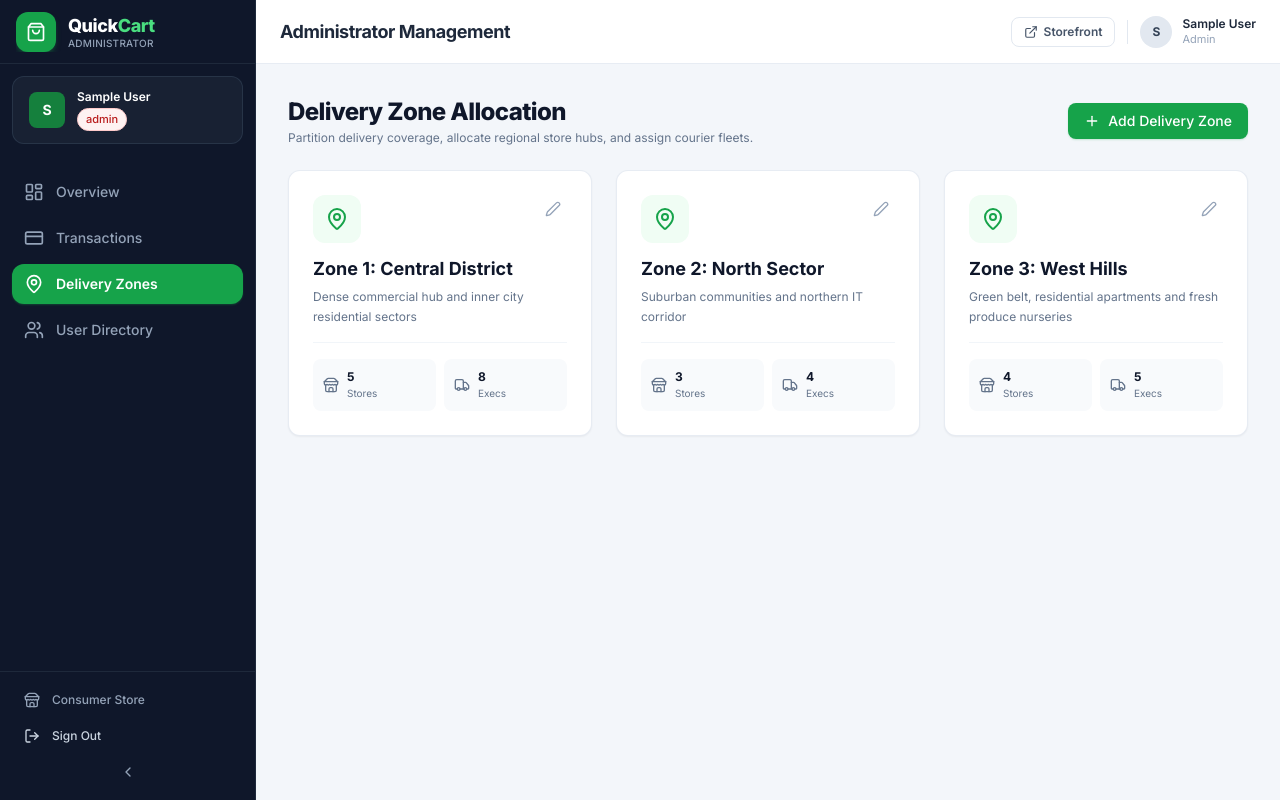
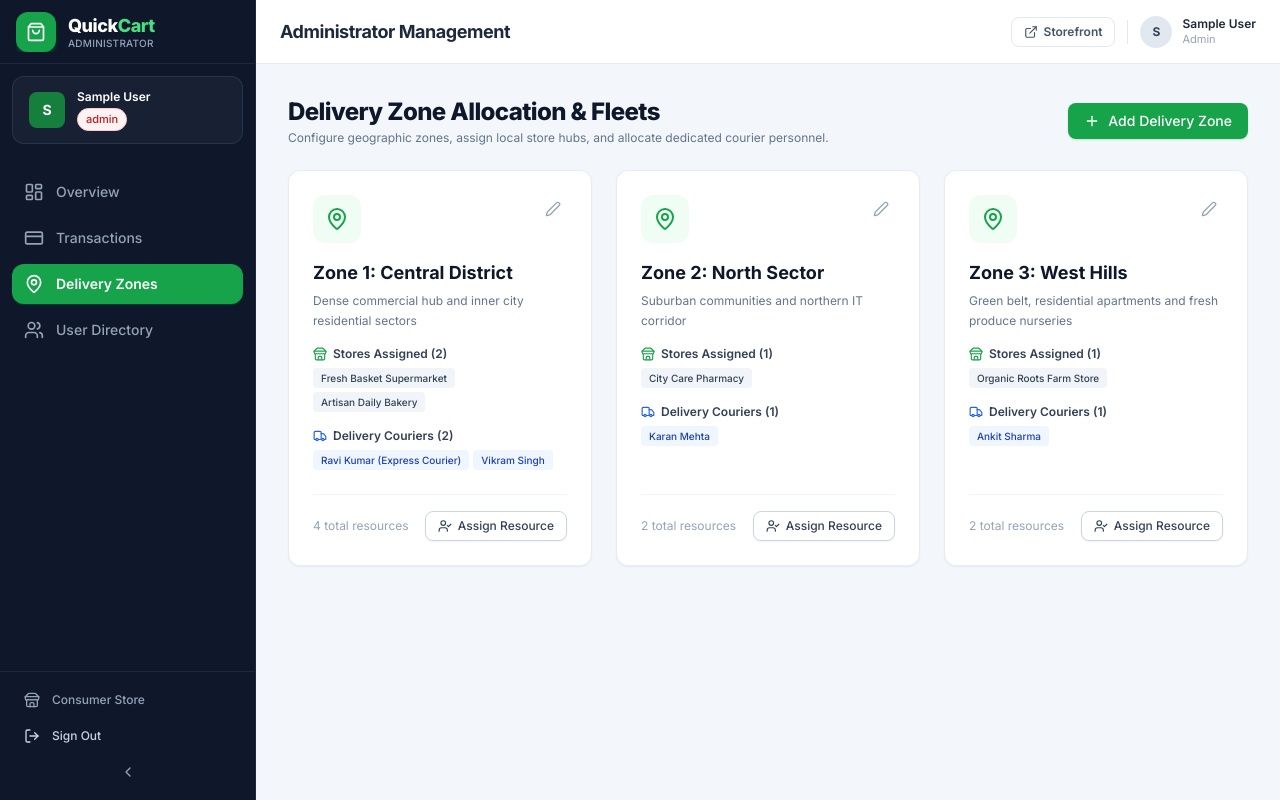
Before and after one commit to vidyasirdini-commits/quick_cart, a React (Vite) app in the folder client/: page /admin/zones in a window 1280 px wide. Built offline with nearby package versions, Linux system fonts and the light colour scheme; sample sign-in values are in the browser's storage.

Commit message:
feat(client): complete admin operations (/admin/dashboard, /admin/transactions, /admin/zones, /admin/users) and courier /delivery/tasks

```diff
--- a/client/src/pages/AdminTransactionsPage.jsx
+++ b/client/src/pages/AdminTransactionsPage.jsx
@@ -1,5 +1,5 @@
 import React, { useState } from 'react';
-import { Download, Search, Filter, CreditCard } from 'lucide-react';
+import { Download, Search, Calendar, Store, Filter } from 'lucide-react';
 import { DataTable, Button, Input, Select, Badge } from '../components';
 import { useToast } from '../components/Toast';
 import { formatCurrency, formatDate } from '../utils';
@@ -34,7 +34,7 @@ const INITIAL_TRANSACTIONS = [
   },
   {
     id: 'ord-518290',
-    created_at: new Date(Date.now() - 1000 * 60 * 60 * 12).toISOString(),
+    created_at: new Date(Date.now() - 1000 * 60 * 60 * 26).toISOString(),
     customer: 'Michael Chang',
     store_name: 'Organic Roots Farm Store',
     zone: 'West Hills',
@@ -43,7 +43,7 @@ const INITIAL_TRANSACTIONS = [
   },
   {
     id: 'ord-402911',
-    created_at: new Date(Date.now() - 1000 * 60 * 60 * 18).toISOString(),
+    created_at: new Date(Date.now() - 1000 * 60 * 60 * 48).toISOString(),
     customer: 'Priya Sharma',
     store_name: 'Fresh Basket Supermarket',
     zone: 'Central District',
@@ -52,7 +52,7 @@ const INITIAL_TRANSACTIONS = [
   },
   {
     id: 'ord-391024',
-    created_at: new Date(Date.now() - 1000 * 60 * 60 * 22).toISOString(),
+    created_at: new Date(Date.now() - 1000 * 60 * 60 * 72).toISOString(),
     customer: 'James Wilson',
     store_name: 'Artisan Daily Bakery',
     zone: 'Central District',
@@ -65,7 +65,9 @@ export const AdminTransactionsPage = () => {
   const [transactions, setTransactions] = useState(INITIAL_TRANSACTIONS);
   const [searchTerm, setSearchTerm] = useState('');
   const [selectedZone, setSelectedZone] = useState('all');
+  const [selectedStore, setSelectedStore] = useState('all');
   const [selectedStatus, setSelectedStatus] = useState('all');
+  const [dateFilter, setDateFilter] = useState('all'); // 'all', 'today', 'week', 'month'
   const toast = useToast();
 
   const filteredTransactions = transactions.filter((t) => {
@@ -73,9 +75,24 @@ export const AdminTransactionsPage = () => {
       t.id.toLowerCase().includes(searchTerm.toLowerCase()) ||
       t.customer.toLowerCase().includes(searchTerm.toLowerCase()) ||
       t.store_name.toLowerCase().includes(searchTerm.toLowerCase());
+
     const matchesZone = selectedZone === 'all' || t.zone === selectedZone;
+    const matchesStore = selectedStore === 'all' || t.store_name === selectedStore;
     const matchesStatus = selectedStatus === 'all' || t.status === selectedStatus;
-    return matchesSearch && matchesZone && matchesStatus;
+
+    let matchesDate = true;
+    const orderDate = new Date(t.created_at).getTime();
+    const now = Date.now();
+
+    if (dateFilter === 'today') {
+      matchesDate = now - orderDate <= 1000 * 60 * 60 * 24;
+    } else if (dateFilter === 'week') {
+      matchesDate = now - orderDate <= 1000 * 60 * 60 * 24 * 7;
+    } else if (dateFilter === 'month') {
+      matchesDate = now - orderDate <= 1000 * 60 * 60 * 24 * 30;
+    }
+
+    return matchesSearch && matchesZone && matchesStore && matchesStatus && matchesDate;
   });
 
   const exportToCSV = () => {
@@ -96,7 +113,10 @@ export const AdminTransactionsPage = () => {
     const encodedUri = encodeURI(csvContent);
     const link = document.createElement('a');
     link.setAttribute('href', encodedUri);
-    link.setAttribute('download', `quickcart_transactions_${new Date().toISOString().slice(0, 10)}.csv`);
+    link.setAttribute(
+      'download',
+      `quickcart_transactions_${new Date().toISOString().slice(0, 10)}.csv`
+    );
     document.body.appendChild(link);
     link.click();
     document.body.removeChild(link);
@@ -155,7 +175,7 @@ export const AdminTransactionsPage = () => {
             Transaction Ledger & Audits
           </h1>
           <p className="text-xs text-slate-500 mt-0.5">
-            Complete financial records, payment logs, and zone fulfillment transactions.
+            Filterable historical orders, zone receipts, payment sums, and CSV ledger export.
           </p>
         </div>
 
@@ -164,23 +184,39 @@ export const AdminTransactionsPage = () => {
           onClick={exportToCSV}
           leftIcon={<Download className="h-4 w-4" />}
         >
-          Export CSV
+          Export CSV ({filteredTransactions.length})
         </Button>
       </div>
 
-      {/* Filters Bar */}
-      <div className="flex flex-col lg:flex-row items-center justify-between gap-3 bg-white p-4 rounded-xl border border-slate-200/80 shadow-xs">
-        <div className="w-full lg:w-72">
+      {/* Comprehensive Filters Bar (Date, Zone, Store, Status) */}
+      <div className="bg-white p-4 rounded-xl border border-slate-200/80 shadow-xs space-y-3">
+        <div className="grid grid-cols-1 sm:grid-cols-2 lg:grid-cols-5 gap-3">
+          {/* Search */}
+          <div className="lg:col-span-1">
             <Input
-            placeholder="Search order ID, store, customer..."
+              placeholder="Search ID, customer..."
               value={searchTerm}
               onChange={(e) => setSearchTerm(e.target.value)}
               leftIcon={<Search className="h-4 w-4" />}
             />
           </div>
 
-        <div className="flex flex-col sm:flex-row items-center gap-3 w-full lg:w-auto">
-          <div className="w-full sm:w-48">
+          {/* Date Filter */}
+          <div>
+            <Select
+              value={dateFilter}
+              onChange={(e) => setDateFilter(e.target.value)}
+              options={[
+                { value: 'all', label: 'All Dates' },
+                { value: 'today', label: 'Past 24 Hours' },
+                { value: 'week', label: 'Last 7 Days' },
+                { value: 'month', label: 'Last 30 Days' },
+              ]}
+            />
+          </div>
+
+          {/* Zone Filter */}
+          <div>
             <Select
               value={selectedZone}
               onChange={(e) => setSelectedZone(e.target.value)}
@@ -193,7 +229,23 @@ export const AdminTransactionsPage = () => {
             />
           </div>
 
-          <div className="w-full sm:w-48">
+          {/* Store Filter */}
+          <div>
+            <Select
+              value={selectedStore}
+              onChange={(e) => setSelectedStore(e.target.value)}
+              options={[
+                { value: 'all', label: 'All Stores' },
+                { value: 'Fresh Basket Supermarket', label: 'Fresh Basket' },
+                { value: 'Artisan Daily Bakery', label: 'Artisan Bakery' },
+                { value: 'City Care Pharmacy', label: 'City Care Pharmacy' },
+                { value: 'Organic Roots Farm Store', label: 'Organic Roots' },
+              ]}
+            />
+          </div>
+
+          {/* Status Filter */}
+          <div>
             <Select
               value={selectedStatus}
               onChange={(e) => setSelectedStatus(e.target.value)}
--- a/client/src/pages/AdminZonesPage.jsx
+++ b/client/src/pages/AdminZonesPage.jsx
@@ -1,6 +1,6 @@
 import React, { useState } from 'react';
-import { MapPin, Plus, Store, Truck, Edit2 } from 'lucide-react';
-import { Card, Button, Input, Modal, Badge } from '../components';
+import { MapPin, Plus, Store, Truck, Edit2, UserCheck, ShieldCheck } from 'lucide-react';
+import { Card, Button, Input, Modal, Badge, Select } from '../components';
 import { useToast } from '../components/Toast';
 
 const INITIAL_ZONES = [
@@ -8,67 +8,126 @@ const INITIAL_ZONES = [
     id: '1',
     name: 'Zone 1: Central District',
     description: 'Dense commercial hub and inner city residential sectors',
-    stores_count: 5,
-    delivery_execs_count: 8,
+    stores: ['Fresh Basket Supermarket', 'Artisan Daily Bakery'],
+    delivery_execs: ['Ravi Kumar (Express Courier)', 'Vikram Singh'],
   },
   {
     id: '2',
     name: 'Zone 2: North Sector',
     description: 'Suburban communities and northern IT corridor',
-    stores_count: 3,
-    delivery_execs_count: 4,
+    stores: ['City Care Pharmacy'],
+    delivery_execs: ['Karan Mehta'],
   },
   {
     id: '3',
     name: 'Zone 3: West Hills',
     description: 'Green belt, residential apartments and fresh produce nurseries',
-    stores_count: 4,
-    delivery_execs_count: 5,
+    stores: ['Organic Roots Farm Store'],
+    delivery_execs: ['Ankit Sharma'],
   },
+];
+
+const AVAILABLE_STORES = [
+  'Fresh Basket Supermarket',
+  'Artisan Daily Bakery',
+  'City Care Pharmacy',
+  'Organic Roots Farm Store',
+  'Daily Greens Express',
+];
+
+const AVAILABLE_COURIERS = [
+  'Ravi Kumar (Express Courier)',
+  'Vikram Singh',
+  'Karan Mehta',
+  'Ankit Sharma',
+  'Sunil Yadav',
 ];
 
 export const AdminZonesPage = () => {
   const [zones, setZones] = useState(INITIAL_ZONES);
-  const [modalOpen, setModalOpen] = useState(false);
+  const [zoneModalOpen, setZoneModalOpen] = useState(false);
+  const [assignModalOpen, setAssignModalOpen] = useState(false);
+
   const [editingZone, setEditingZone] = useState(null);
-  const [formData, setFormData] = useState({ name: '', description: '' });
+  const [activeZoneForAssign, setActiveZoneForAssign] = useState(null);
+
+  const [zoneForm, setZoneForm] = useState({ name: '', description: '' });
+  const [assignForm, setAssignForm] = useState({ storeToAssign: '', courierToAssign: '' });
+
   const toast = useToast();
 
-  const handleOpenAdd = () => {
+  const handleOpenAddZone = () => {
     setEditingZone(null);
-    setFormData({ name: '', description: '' });
-    setModalOpen(true);
+    setZoneForm({ name: '', description: '' });
+    setZoneModalOpen(true);
   };
 
-  const handleOpenEdit = (zone) => {
+  const handleOpenEditZone = (zone) => {
     setEditingZone(zone);
-    setFormData({ name: zone.name, description: zone.description });
-    setModalOpen(true);
+    setZoneForm({ name: zone.name, description: zone.description });
+    setZoneModalOpen(true);
+  };
+
+  const handleOpenAssign = (zone) => {
+    setActiveZoneForAssign(zone);
+    setAssignForm({ storeToAssign: '', courierToAssign: '' });
+    setAssignModalOpen(true);
   };
 
   const handleSaveZone = (e) => {
     e.preventDefault();
-    if (!formData.name.trim()) {
+    if (!zoneForm.name.trim()) {
       toast.error('Zone name is required');
       return;
     }
 
     if (editingZone) {
       setZones((prev) =>
-        prev.map((z) => (z.id === editingZone.id ? { ...z, ...formData } : z))
+        prev.map((z) => (z.id === editingZone.id ? { ...z, ...zoneForm } : z))
       );
       toast.success('Zone updated successfully');
     } else {
       const newZone = {
         id: String(Date.now()),
-        ...formData,
-        stores_count: 0,
-        delivery_execs_count: 0,
+        ...zoneForm,
+        stores: [],
+        delivery_execs: [],
       };
       setZones((prev) => [...prev, newZone]);
       toast.success('New delivery zone allocated');
     }
-    setModalOpen(false);
+    setZoneModalOpen(false);
+  };
+
+  const handleAssignSubmit = (e) => {
+    e.preventDefault();
+    if (!activeZoneForAssign) return;
+
+    const { storeToAssign, courierToAssign } = assignForm;
+    if (!storeToAssign && !courierToAssign) {
+      toast.error('Please select at least one store or courier to assign');
+      return;
+    }
+
+    setZones((prev) =>
+      prev.map((z) => {
+        if (z.id === activeZoneForAssign.id) {
+          const updatedStores =
+            storeToAssign && !z.stores.includes(storeToAssign)
+              ? [...z.stores, storeToAssign]
+              : z.stores;
+          const updatedExecs =
+            courierToAssign && !z.delivery_execs.includes(courierToAssign)
+              ? [...z.delivery_execs, courierToAssign]
+              : z.delivery_execs;
+          return { ...z, stores: updatedStores, delivery_execs: updatedExecs };
+        }
+        return z;
+      })
+    );
+
+    toast.success(`Resources assigned to ${activeZoneForAssign.name}`);
+    setAssignModalOpen(false);
   };
 
   return (
@@ -77,16 +136,16 @@ export const AdminZonesPage = () => {
       <div className="flex flex-col sm:flex-row sm:items-center justify-between gap-4">
         <div>
           <h1 className="text-2xl font-extrabold text-slate-900 tracking-tight">
-            Delivery Zone Allocation
+            Delivery Zone Allocation & Fleets
           </h1>
           <p className="text-xs text-slate-500 mt-0.5">
-            Partition delivery coverage, allocate regional store hubs, and assign courier fleets.
+            Configure geographic zones, assign local store hubs, and allocate dedicated courier personnel.
           </p>
         </div>
 
         <Button
           variant="primary"
-          onClick={handleOpenAdd}
+          onClick={handleOpenAddZone}
           leftIcon={<Plus className="h-4 w-4" />}
         >
           Add Delivery Zone
@@ -96,59 +155,99 @@ export const AdminZonesPage = () => {
       {/* Zones Grid */}
       <div className="grid grid-cols-1 md:grid-cols-3 gap-6">
         {zones.map((zone) => (
-          <Card key={zone.id} className="p-6 flex flex-col justify-between">
-            <div className="space-y-3">
+          <Card key={zone.id} className="p-6 flex flex-col justify-between" hover>
+            <div className="space-y-4">
               <div className="flex items-start justify-between">
                 <div className="p-3 rounded-xl bg-primary-50 text-primary-600">
                   <MapPin className="h-6 w-6" />
                 </div>
+                <div className="flex items-center gap-1">
                   <button
                     type="button"
-                  onClick={() => handleOpenEdit(zone)}
-                  className="p-1.5 rounded-lg text-slate-400 hover:text-slate-600 hover:bg-slate-100"
+                    onClick={() => handleOpenEditZone(zone)}
+                    className="p-1.5 rounded-lg text-slate-400 hover:text-slate-600 hover:bg-slate-100 transition-colors"
+                    title="Edit zone details"
                     aria-label="Edit zone"
                   >
                     <Edit2 className="h-4 w-4" />
                   </button>
+                </div>
               </div>
 
               <div>
                 <h3 className="text-lg font-bold text-slate-900">{zone.name}</h3>
                 <p className="text-xs text-slate-500 mt-1 leading-relaxed">{zone.description}</p>
               </div>
-            </div>
 
-            <div className="pt-4 mt-4 border-t border-slate-100 grid grid-cols-2 gap-2 text-xs">
-              <div className="flex items-center gap-2 bg-slate-50 p-2.5 rounded-lg">
-                <Store className="h-4 w-4 text-slate-500" />
-                <div>
-                  <span className="block font-bold text-slate-900">{zone.stores_count}</span>
-                  <span className="text-[10px] text-slate-500">Stores</span>
+              {/* Stores in zone */}
+              <div className="space-y-1.5 text-xs">
+                <span className="font-semibold text-slate-700 flex items-center gap-1.5">
+                  <Store className="h-3.5 w-3.5 text-primary-600" />
+                  Stores Assigned ({zone.stores.length})
+                </span>
+                <div className="flex flex-wrap gap-1">
+                  {zone.stores.map((s) => (
+                    <span
+                      key={s}
+                      className="bg-slate-100 text-slate-700 text-[10px] px-2 py-0.5 rounded font-medium"
+                    >
+                      {s}
+                    </span>
+                  ))}
+                  {zone.stores.length === 0 && (
+                    <span className="text-slate-400 text-[11px] italic">No stores assigned yet</span>
+                  )}
                 </div>
               </div>
 
-              <div className="flex items-center gap-2 bg-slate-50 p-2.5 rounded-lg">
-                <Truck className="h-4 w-4 text-slate-500" />
-                <div>
-                  <span className="block font-bold text-slate-900">
-                    {zone.delivery_execs_count}
+              {/* Couriers in zone */}
+              <div className="space-y-1.5 text-xs">
+                <span className="font-semibold text-slate-700 flex items-center gap-1.5">
+                  <Truck className="h-3.5 w-3.5 text-blue-600" />
+                  Delivery Couriers ({zone.delivery_execs.length})
                 </span>
-                  <span className="text-[10px] text-slate-500">Execs</span>
+                <div className="flex flex-wrap gap-1">
+                  {zone.delivery_execs.map((d) => (
+                    <span
+                      key={d}
+                      className="bg-blue-50 text-blue-800 text-[10px] px-2 py-0.5 rounded font-medium"
+                    >
+                      {d}
+                    </span>
+                  ))}
+                  {zone.delivery_execs.length === 0 && (
+                    <span className="text-slate-400 text-[11px] italic">No couriers assigned yet</span>
+                  )}
                 </div>
               </div>
+            </div>
+
+            {/* Bottom Actions */}
+            <div className="pt-4 mt-6 border-t border-slate-100 flex items-center justify-between">
+              <span className="text-xs text-slate-400">
+                {zone.stores.length + zone.delivery_execs.length} total resources
+              </span>
+              <Button
+                size="sm"
+                variant="secondary"
+                onClick={() => handleOpenAssign(zone)}
+                leftIcon={<UserCheck className="h-3.5 w-3.5" />}
+              >
+                Assign Resource
+              </Button>
             </div>
           </Card>
         ))}
       </div>
 
-      {/* Add / Edit Modal */}
+      {/* Create / Edit Zone Modal */}
       <Modal
-        isOpen={modalOpen}
-        onClose={() => setModalOpen(false)}
-        title={editingZone ? 'Edit Zone' : 'Create Delivery Zone'}
+        isOpen={zoneModalOpen}
+        onClose={() => setZoneModalOpen(false)}
+        title={editingZone ? 'Edit Zone Properties' : 'Create New Delivery Zone'}
         footer={
           <>
-            <Button variant="secondary" onClick={() => setModalOpen(false)}>
+            <Button variant="secondary" onClick={() => setZoneModalOpen(false)}>
               Cancel
             </Button>
             <Button variant="primary" onClick={handleSaveZone}>
@@ -161,16 +260,61 @@ export const AdminZonesPage = () => {
           <Input
             label="Zone Name"
             placeholder="e.g. Zone 4: South Tech Park"
-            value={formData.name}
-            onChange={(e) => setFormData((p) => ({ ...p, name: e.target.value }))}
+            value={zoneForm.name}
+            onChange={(e) => setZoneForm((p) => ({ ...p, name: e.target.value }))}
             required
           />
           <Input
             label="Zone Description"
             placeholder="Coverage boundaries and service notes"
-            value={formData.description}
-            onChange={(e) => setFormData((p) => ({ ...p, description: e.target.value }))}
+            value={zoneForm.description}
+            onChange={(e) => setZoneForm((p) => ({ ...p, description: e.target.value }))}
             required
+          />
+        </form>
+      </Modal>
+
+      {/* Assign Stores / Delivery Couriers to Zone Modal */}
+      <Modal
+        isOpen={assignModalOpen}
+        onClose={() => setAssignModalOpen(false)}
+        title={`Assign Resources to ${activeZoneForAssign?.name}`}
+        footer={
+          <>
+            <Button variant="secondary" onClick={() => setAssignModalOpen(false)}>
+              Cancel
+            </Button>
+            <Button variant="primary" onClick={handleAssignSubmit}>
+              Assign to Zone
+            </Button>
+          </>
+        }
+      >
+        <form onSubmit={handleAssignSubmit} className="space-y-4">
+          <p className="text-xs text-slate-500">
+            Select a store merchant or courier executive to associate with this delivery zone:
+          </p>
+
+          <Select
+            label="Assign Store Partner"
+            value={assignForm.storeToAssign}
+            onChange={(e) => setAssignForm((p) => ({ ...p, storeToAssign: e.target.value }))}
+            options={[
+              { value: '', label: '-- Choose a store to assign --' },
+              ...AVAILABLE_STORES.map((s) => ({ value: s, label: s })),
+            ]}
+          />
+
+          <Select
+            label="Assign Delivery Executive"
+            value={assignForm.courierToAssign}
+            onChange={(e) =>
+              setAssignForm((p) => ({ ...p, courierToAssign: e.target.value }))
+            }
+            options={[
+              { value: '', label: '-- Choose an executive to assign --' },
+              ...AVAILABLE_COURIERS.map((c) => ({ value: c, label: c })),
+            ]}
           />
         </form>
       </Modal>
```
Lines whose indentation alone changed are shown as unchanged.
